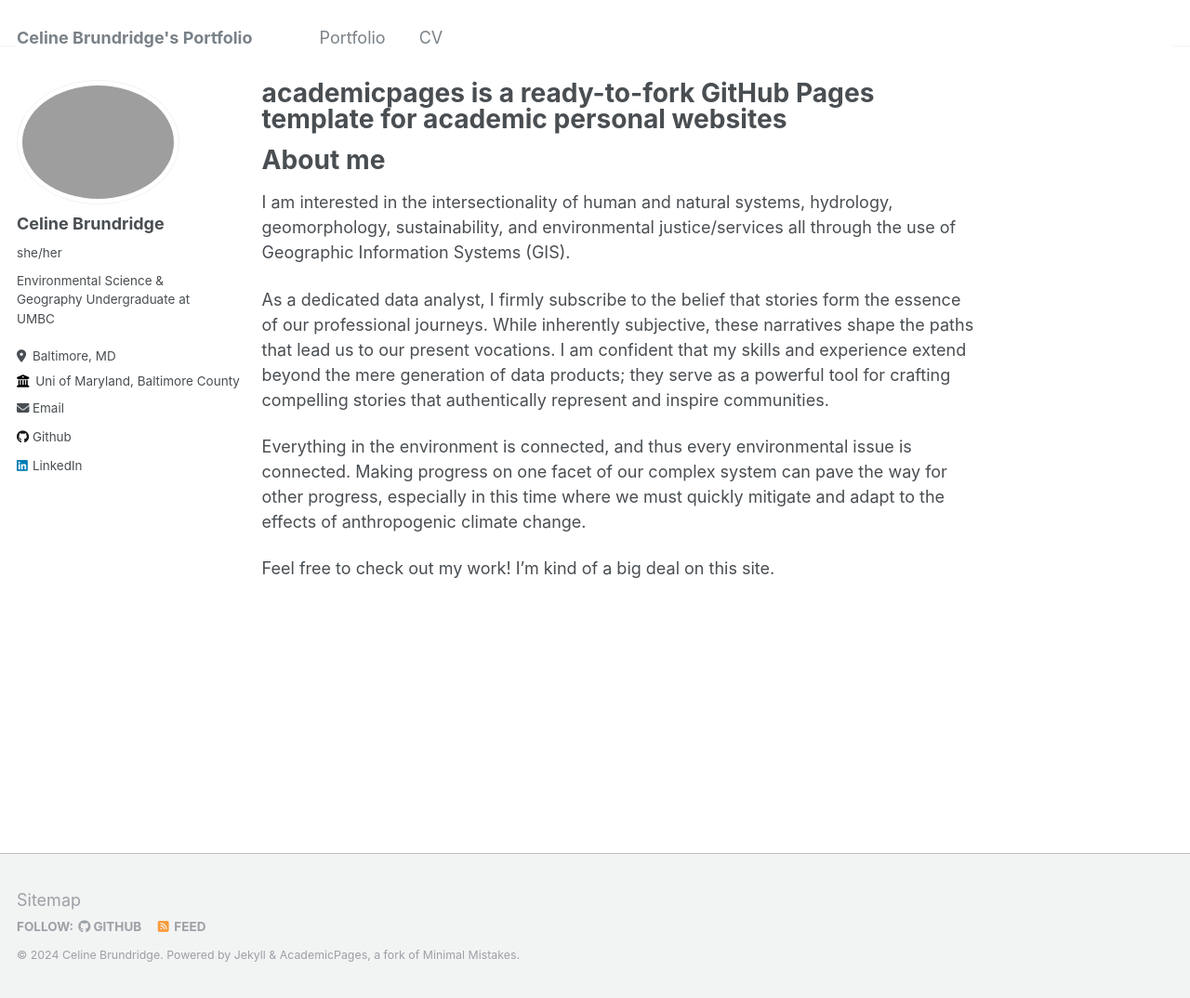
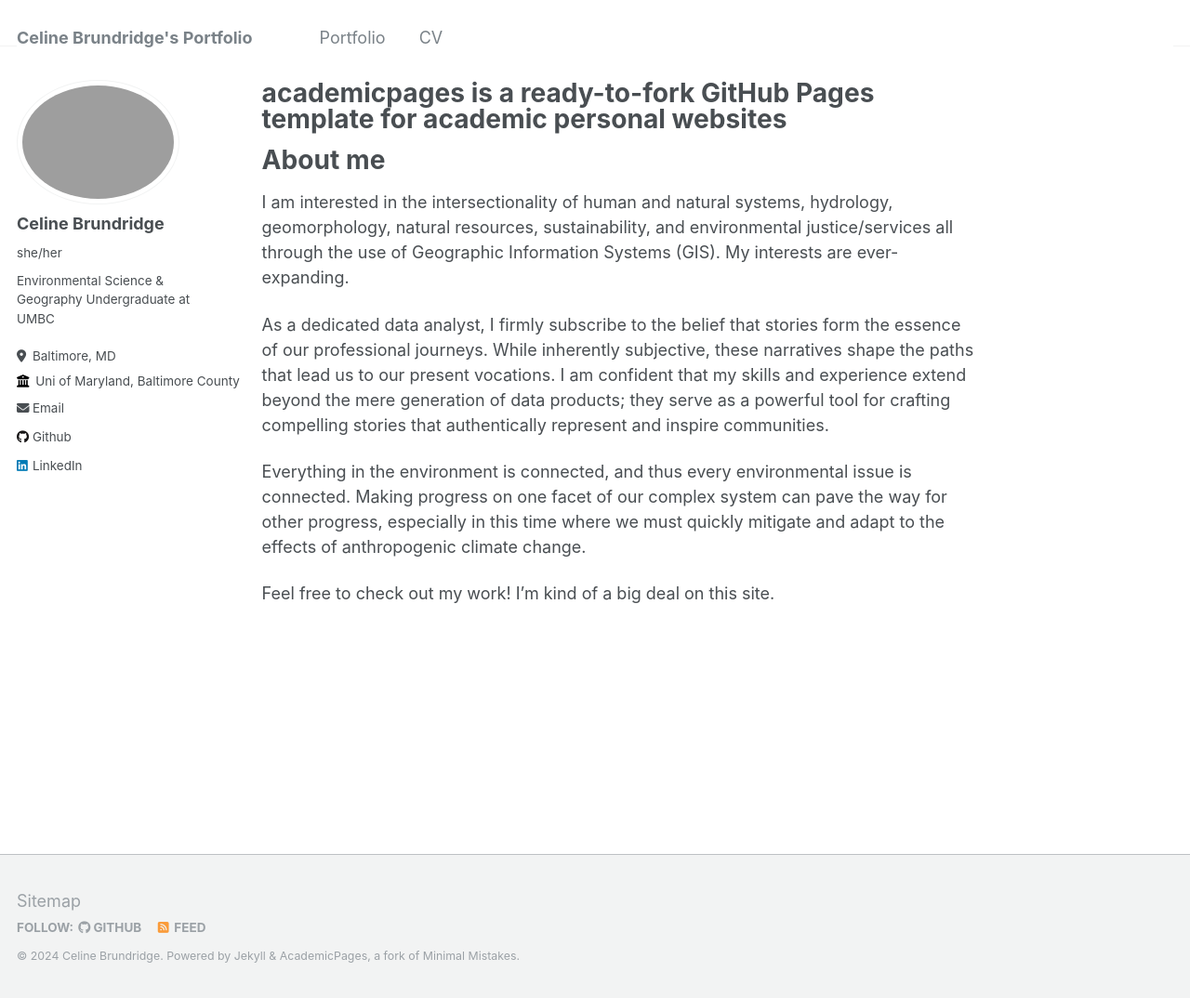
Before and after one commit to celinebrund/celinebrund.github.io, a Jekyll site: the page built from _pages/about.md, in a window 1280 px wide and 1074 px high. Shown: the whole window at 93% size. Built offline with Jekyll 4.4.1, drawn with Linux system fonts in a browser that asks for light colours.

Commit message:
Update about.md

```diff
--- a/_pages/about.md
+++ b/_pages/about.md
@@ -9,7 +9,7 @@ redirect_from:
 
 About me
 ======
-I am interested in the intersectionality of human and natural systems, hydrology, geomorphology, sustainability, and environmental justice/services all through the use of Geographic Information Systems (GIS).
+I am interested in the intersectionality of human and natural systems, hydrology, geomorphology, natural resources, sustainability, and environmental justice/services all through the use of Geographic Information Systems (GIS). My interests are ever-expanding.
 
 As a dedicated data analyst, I firmly subscribe to the belief that stories form the essence of our professional journeys. While inherently subjective, these narratives shape the paths that lead us to our present vocations. I am confident that my skills and experience extend beyond the mere generation of data products; they serve as a powerful tool for crafting compelling stories that authentically represent and inspire communities.
 
```
